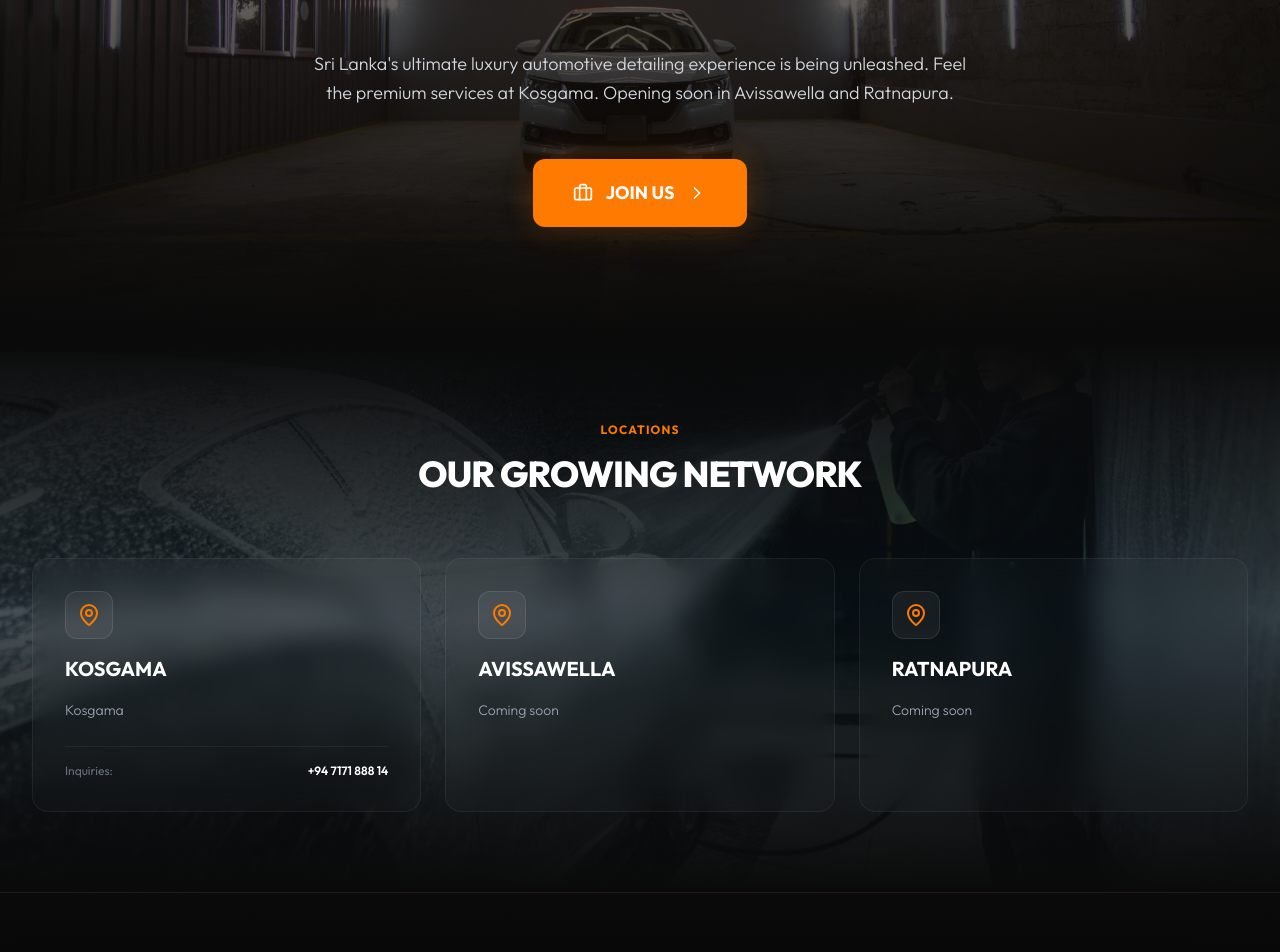
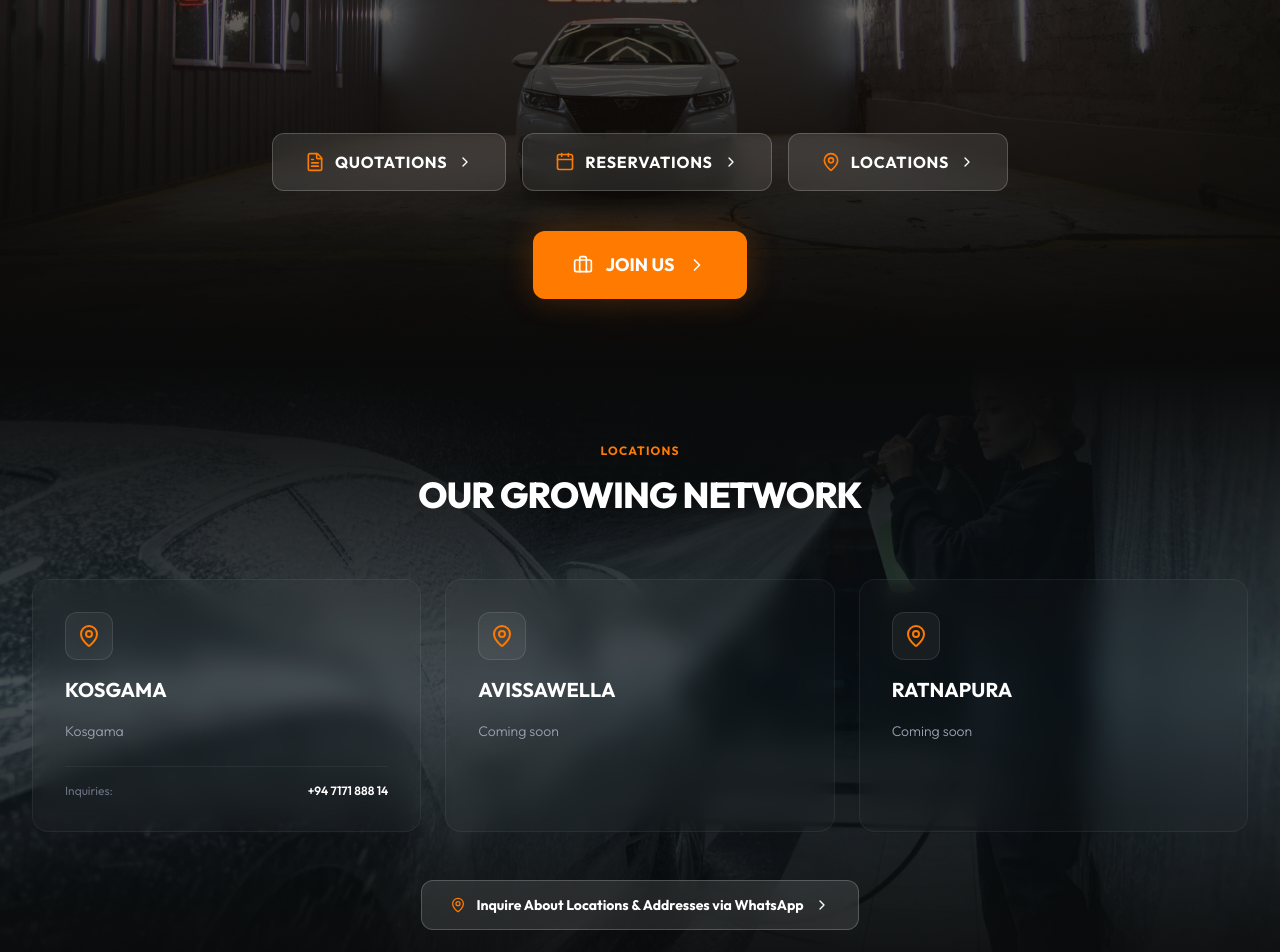
Before and after one commit to Pubudu-Harshana/carvibes_frontend, a Next.js app: page / in a window 1280 px wide. Shown: the part 460-1412 px from the top of the page. Built offline with nearby package versions, Linux system fonts and the light colour scheme.

Commit message:
feat: add WhatsApp buttons for Quotations, Reservations, and Locations, update social links, and adjust hero layout

```diff
--- a/src/app/page.tsx
+++ b/src/app/page.tsx
@@ -11,9 +11,12 @@ import {
   Eye,
   Car,
   Briefcase,
-  ChevronRight
+  ChevronRight,
+  FileText,
+  Calendar
 } from "lucide-react";
 import FacilityGallery from "@/components/FacilityGallery";
+import { WHATSAPP_LINKS, getServiceQuotationUrl } from "@/constants/whatsapp";
 
 const branches = [
   {
@@ -88,6 +91,7 @@ export default function Home() {
 
         {/* Hero Content */}
         <div className="relative z-10 text-center max-w-4xl mx-auto space-y-8 mt-8 sm:mt-12">
+          <div className="-mt-6 sm:-mt-10 space-y-3 sm:space-y-4">
             <motion.div
               initial={{ opacity: 0, scale: 0.95 }}
               animate={{ opacity: 1, scale: 1 }}
@@ -98,7 +102,6 @@ export default function Home() {
               </h1>
             </motion.div>
 
-          <div className="pt-20 sm:pt-28 md:pt-32 space-y-8">
             <motion.p
               initial={{ opacity: 0, y: 20 }}
               animate={{ opacity: 1, y: 0 }}
@@ -107,13 +110,53 @@ export default function Home() {
             >
               Sri Lanka&apos;s ultimate luxury automotive detailing experience is being unleashed. Feel the premium services at Kosgama. Opening soon in Avissawella and Ratnapura.
             </motion.p>
+          </div>
 
+          <div className="pt-32 sm:pt-44 md:pt-52">
             <motion.div
               initial={{ opacity: 0, y: 20 }}
               animate={{ opacity: 1, y: 0 }}
               transition={{ duration: 0.6, delay: 0.3 }}
               className="pt-3 sm:pt-5"
             >
+              {/* Three Primary Action Buttons */}
+              <div className="flex flex-col sm:flex-row items-center justify-center gap-4 max-w-3xl mx-auto">
+                <a
+                  href={WHATSAPP_LINKS.QUOTATIONS}
+                  target="_blank"
+                  rel="noopener noreferrer"
+                  className="w-full sm:w-auto inline-flex items-center justify-center gap-2.5 rounded-xl bg-white/10 hover:bg-white/15 text-white border border-white/20 hover:border-primary/50 font-bold px-8 py-4 text-base transition-all duration-300 hover:scale-[1.03] backdrop-blur-md group uppercase tracking-wider"
+                >
+                  <FileText className="h-5 w-5 text-primary" />
+                  Quotations
+                  <ChevronRight className="h-4 w-4 group-hover:translate-x-1 transition-transform" />
+                </a>
+
+                <a
+                  href={WHATSAPP_LINKS.RESERVATIONS}
+                  target="_blank"
+                  rel="noopener noreferrer"
+                  className="w-full sm:w-auto inline-flex items-center justify-center gap-2.5 rounded-xl bg-white/10 hover:bg-white/15 text-white border border-white/20 hover:border-primary/50 font-bold px-8 py-4 text-base transition-all duration-300 hover:scale-[1.03] backdrop-blur-md group uppercase tracking-wider"
+                >
+                  <Calendar className="h-5 w-5 text-primary" />
+                  Reservations
+                  <ChevronRight className="h-4 w-4 group-hover:translate-x-1 transition-transform" />
+                </a>
+
+                <a
+                  href={WHATSAPP_LINKS.LOCATIONS}
+                  target="_blank"
+                  rel="noopener noreferrer"
+                  className="w-full sm:w-auto inline-flex items-center justify-center gap-2.5 rounded-xl bg-white/10 hover:bg-white/15 text-white border border-white/20 hover:border-primary/50 font-bold px-8 py-4 text-base transition-all duration-300 hover:scale-[1.03] backdrop-blur-md group uppercase tracking-wider"
+                >
+                  <MapPin className="h-5 w-5 text-primary" />
+                  Locations
+                  <ChevronRight className="h-4 w-4 group-hover:translate-x-1 transition-transform" />
+                </a>
+              </div>
+
+              {/* Join Us button as previous but a little bit down */}
+              <div className="pt-8 sm:pt-10 flex justify-center">
                 <a
                   href="https://wa.me/94717188814?text=Hi%20CarVibes!%20I%20am%20interested%20in%20joining%20your%20team."
                   target="_blank"
@@ -124,6 +167,7 @@ export default function Home() {
                   JOIN US
                   <ChevronRight className="h-5 w-5 group-hover:translate-x-1 transition-transform" />
                 </a>
+              </div>
             </motion.div>
           </div>
         </div>
@@ -176,6 +220,19 @@ export default function Home() {
                 )}
               </motion.div>
             ))}
+          </div>
+
+          <div className="mt-12 text-center">
+            <a
+              href={WHATSAPP_LINKS.LOCATIONS}
+              target="_blank"
+              rel="noopener noreferrer"
+              className="inline-flex items-center gap-2.5 rounded-xl bg-white/10 hover:bg-white/15 border border-white/20 hover:border-primary/50 px-7 py-3.5 text-sm font-bold text-white transition-all duration-300 hover:scale-[1.02] backdrop-blur-md group"
+            >
+              <MapPin className="h-4 w-4 text-primary" />
+              Inquire About Locations & Addresses via WhatsApp
+              <ChevronRight className="h-4 w-4 group-hover:translate-x-1 transition-transform" />
+            </a>
           </div>
         </section>
       </div>
@@ -232,7 +289,7 @@ export default function Home() {
                   </div>
                   <div className="mt-6 pt-4 border-t border-white/5">
                     <a
-                      href={`https://wa.me/94717188814?text=Hi%20CarVibes!%20I%20would%20like%20to%20request%20a%20quotation%20for%20the%20${encodeURIComponent(service.name)}%20service.`}
+                      href={getServiceQuotationUrl(service.name)}
                       target="_blank"
                       rel="noopener noreferrer"
                       className="w-full inline-flex items-center justify-center gap-2 rounded-xl bg-primary px-4 py-3 text-xs font-bold text-white transition-all duration-300 hover:bg-primary/95 hover:scale-[1.02] uppercase tracking-wider orange-glow"
@@ -245,6 +302,27 @@ export default function Home() {
               );
             })}
           </div>
+
+          <div className="mt-14 flex flex-col sm:flex-row items-center justify-center gap-4">
+            <a
+              href={WHATSAPP_LINKS.QUOTATIONS}
+              target="_blank"
+              rel="noopener noreferrer"
+              className="w-full sm:w-auto inline-flex items-center justify-center gap-2.5 rounded-xl bg-white/10 hover:bg-white/15 text-white border border-white/20 hover:border-primary/50 font-bold px-7 py-3.5 text-sm transition-all duration-300 hover:scale-[1.02] backdrop-blur-md group"
+            >
+              <FileText className="h-4 w-4 text-primary" />
+              General Quotations
+            </a>
+            <a
+              href={WHATSAPP_LINKS.RESERVATIONS}
+              target="_blank"
+              rel="noopener noreferrer"
+              className="w-full sm:w-auto inline-flex items-center justify-center gap-2.5 rounded-xl bg-white/10 hover:bg-white/15 text-white border border-white/20 hover:border-primary/50 font-bold px-7 py-3.5 text-sm transition-all duration-300 hover:scale-[1.02] backdrop-blur-md group"
+            >
+              <Calendar className="h-4 w-4 text-primary" />
+              Make a Reservation
+            </a>
+          </div>
         </section>
       </div>
     </div>
--- a/src/components/Footer.tsx
+++ b/src/components/Footer.tsx
@@ -1,6 +1,7 @@
 import Link from "next/link";
 import Image from "next/image";
 import { Phone, MapPin } from "lucide-react";
+import { WHATSAPP_LINKS } from "@/constants/whatsapp";
 
 export default function Footer() {
   return (
@@ -24,12 +25,24 @@ export default function Footer() {
               Sri Lanka&apos;s premier professional car detailing & auto care service. Experience luxury detailing perfected to perfection.
             </p>
             <div className="flex space-x-4">
-              <Link href="#" className="hover:text-primary transition-colors" aria-label="Facebook">
+              <Link
+                href="https://www.facebook.com/profile.php?id=61592733016959&sfnsn=wa&mibextid=RUbZ1f"
+                target="_blank"
+                rel="noopener noreferrer"
+                className="hover:text-primary transition-colors"
+                aria-label="Facebook"
+              >
                 <svg className="h-5 w-5 fill-current" viewBox="0 0 24 24" xmlns="http://www.w3.org/2000/svg">
                   <path d="M22 12c0-5.52-4.48-10-10-10S2 6.48 2 12c0 4.84 3.44 8.87 8 9.8V15H8v-3h2V9.5C10 7.57 11.57 6 13.5 6H16v3h-2c-.55 0-1 .45-1 1v2h3v3h-3v6.95c4.56-.93 8-4.96 8-9.75z"/>
                 </svg>
               </Link>
-              <Link href="#" className="hover:text-primary transition-colors" aria-label="Instagram">
+              <Link
+                href="https://www.instagram.com/carvibes.lk?utm_source=qr&srtk=MTQ2OTVzYjZwbjFncA=="
+                target="_blank"
+                rel="noopener noreferrer"
+                className="hover:text-primary transition-colors"
+                aria-label="Instagram"
+              >
                 <svg className="h-5 w-5 stroke-current fill-none stroke-2 animate-none" viewBox="0 0 24 24" xmlns="http://www.w3.org/2000/svg">
                   <rect x="2" y="2" width="20" height="20" rx="5" ry="5" />
                   <path d="M16 11.37A4 4 0 1112.63 8 4 4 0 0116 11.37z" />
@@ -59,6 +72,39 @@ export default function Footer() {
               </li>
               <li>
                 <Link href="/#services" className="hover:text-white transition-colors">Services</Link>
+              </li>
+              <li>
+                <a
+                  href={WHATSAPP_LINKS.QUOTATIONS}
+                  target="_blank"
+                  rel="noopener noreferrer"
+                  className="hover:text-primary transition-colors text-gray-300 flex items-center gap-1.5"
+                >
+                  <span className="h-1.5 w-1.5 rounded-full bg-primary" />
+                  Quotations
+                </a>
+              </li>
+              <li>
+                <a
+                  href={WHATSAPP_LINKS.RESERVATIONS}
+                  target="_blank"
+                  rel="noopener noreferrer"
+                  className="hover:text-primary transition-colors text-gray-300 flex items-center gap-1.5"
+                >
+                  <span className="h-1.5 w-1.5 rounded-full bg-primary" />
+                  Reservations
+                </a>
+              </li>
+              <li>
+                <a
+                  href={WHATSAPP_LINKS.LOCATIONS}
+                  target="_blank"
+                  rel="noopener noreferrer"
+                  className="hover:text-primary transition-colors text-gray-300 flex items-center gap-1.5"
+                >
+                  <span className="h-1.5 w-1.5 rounded-full bg-primary" />
+                  Locations
+                </a>
               </li>
               <li>
                 <a
--- /dev/null
+++ b/src/constants/whatsapp.ts
@@ -0,0 +1,29 @@
+export const CARVIBES_WHATSAPP_NUMBER = "94717188814";
+
+export const WHATSAPP_MESSAGES = {
+  QUOTATIONS:
+    "Hi Carvibes, I would like to request a quotation. Could you please provide me with more details about your services and pricing?",
+  RESERVATIONS:
+    "Hi Carvibes, I would like to make a reservation. Could you please provide me with the available options and reservation details?",
+  LOCATIONS:
+    "Hi Carvibes, I would like to know your available locations and their addresses. Could you please share the details?",
+};
+
+export const getWhatsAppUrl = (message: string) =>
+  `https://wa.me/${CARVIBES_WHATSAPP_NUMBER}?text=${encodeURIComponent(message)}`;
+
+export const WHATSAPP_LINKS = {
+  QUOTATIONS: getWhatsAppUrl(WHATSAPP_MESSAGES.QUOTATIONS),
+  RESERVATIONS: getWhatsAppUrl(WHATSAPP_MESSAGES.RESERVATIONS),
+  LOCATIONS: getWhatsAppUrl(WHATSAPP_MESSAGES.LOCATIONS),
+};
+
+export const getServiceQuotationUrl = (serviceName: string) =>
+  getWhatsAppUrl(
+    `Hi Carvibes, I would like to request a quotation for the ${serviceName} service. Could you please provide me with more details about your services and pricing?`
+  );
+
+export const getBranchLocationUrl = (branchName: string) =>
+  getWhatsAppUrl(
+    `Hi Carvibes, I would like to know more details and the address for your ${branchName} location. Could you please share the details?`
+  );
```
Lines whose indentation alone changed are shown as unchanged.
